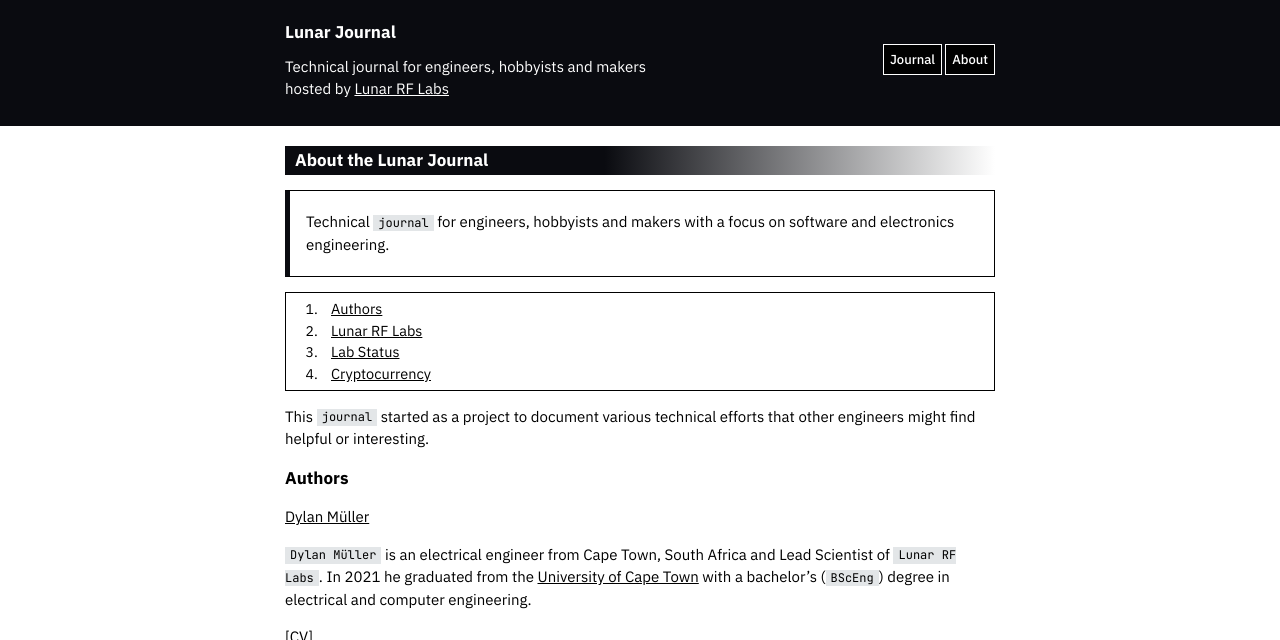
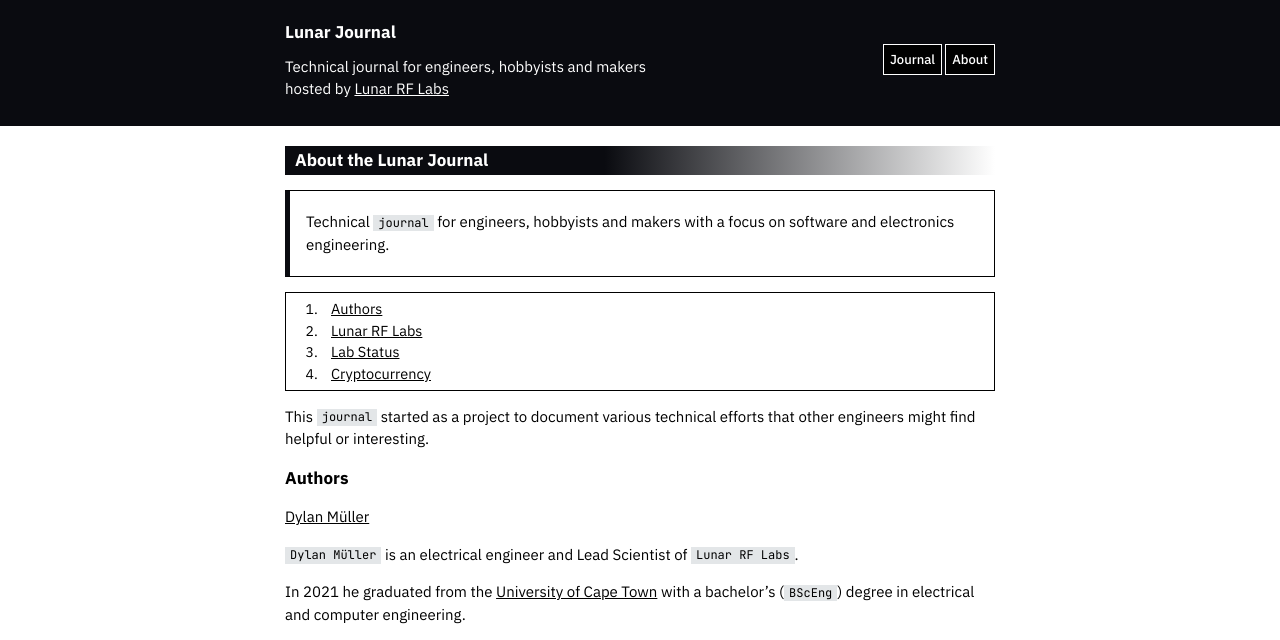
Before and after one commit to microstub/microstub.github.io, a Jekyll site: the page built from about.md, in a window 1280 px wide and 900 px high, cut to the strip 0-640 px from the top of the window. Built offline with Jekyll 4.4.1, drawn with Linux system fonts in a browser that asks for light colours; nearby versions of some CDN libraries.

Commit message:
Update about.md

```diff
--- a/about.md
+++ b/about.md
@@ -21,8 +21,9 @@ other engineers might find helpful or interesting.
 
 [Dylan Müller](https://www.linkedin.com/in/dylanmuller/)
 
-`Dylan Müller` is an electrical engineer from Cape Town, South Africa
-and Lead Scientist of `Lunar RF Labs`. In 2021 he graduated from the
+`Dylan Müller` is an electrical engineer and Lead Scientist of `Lunar RF Labs`.
+
+In 2021 he graduated from the
 [University of Cape Town](https://www.uct.ac.za/)
 with a bachelor's (`BScEng`) degree in electrical and computer engineering.
 
```
